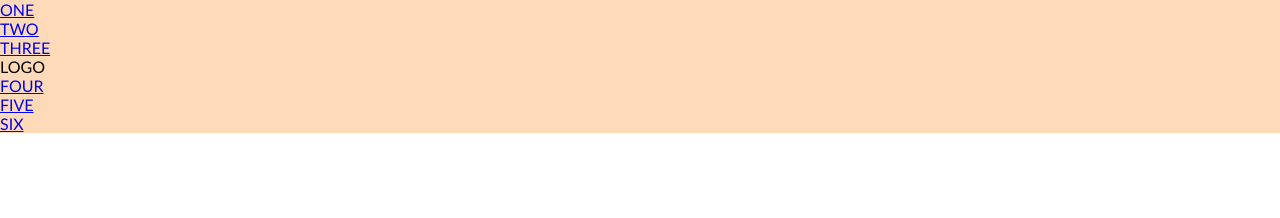
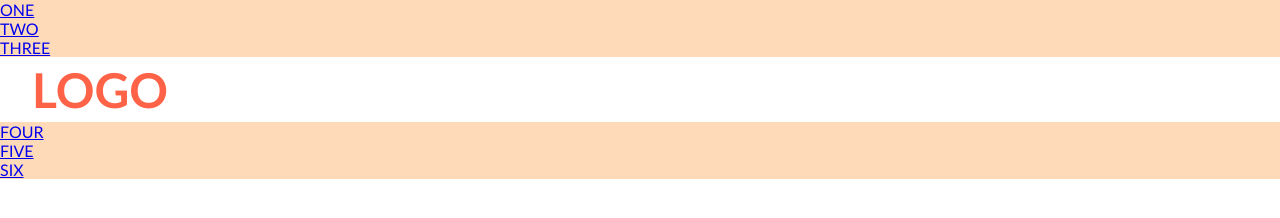
Before and after one commit to Hea092024/odin-flex-header, a plain HTML site: page index.html in a window 1280 px wide. Drawn offline with Linux system fonts and the light colour scheme.

Commit message:
updated css logo

```diff
--- a/style.css
+++ b/style.css
@@ -8,3 +8,11 @@
     font-family: 'Trebuchet MS', 'Lucida Sans Unicode', 'Lucida Grande', 'Lucida Sans', Arial, sans-serif;
     background: peachpuff;
   }
+
+  .logo {
+    font-size: 48px;
+    font-weight: 900;
+    color: tomato;
+    background: white;
+    padding: 4px 32px;
+  }
```
